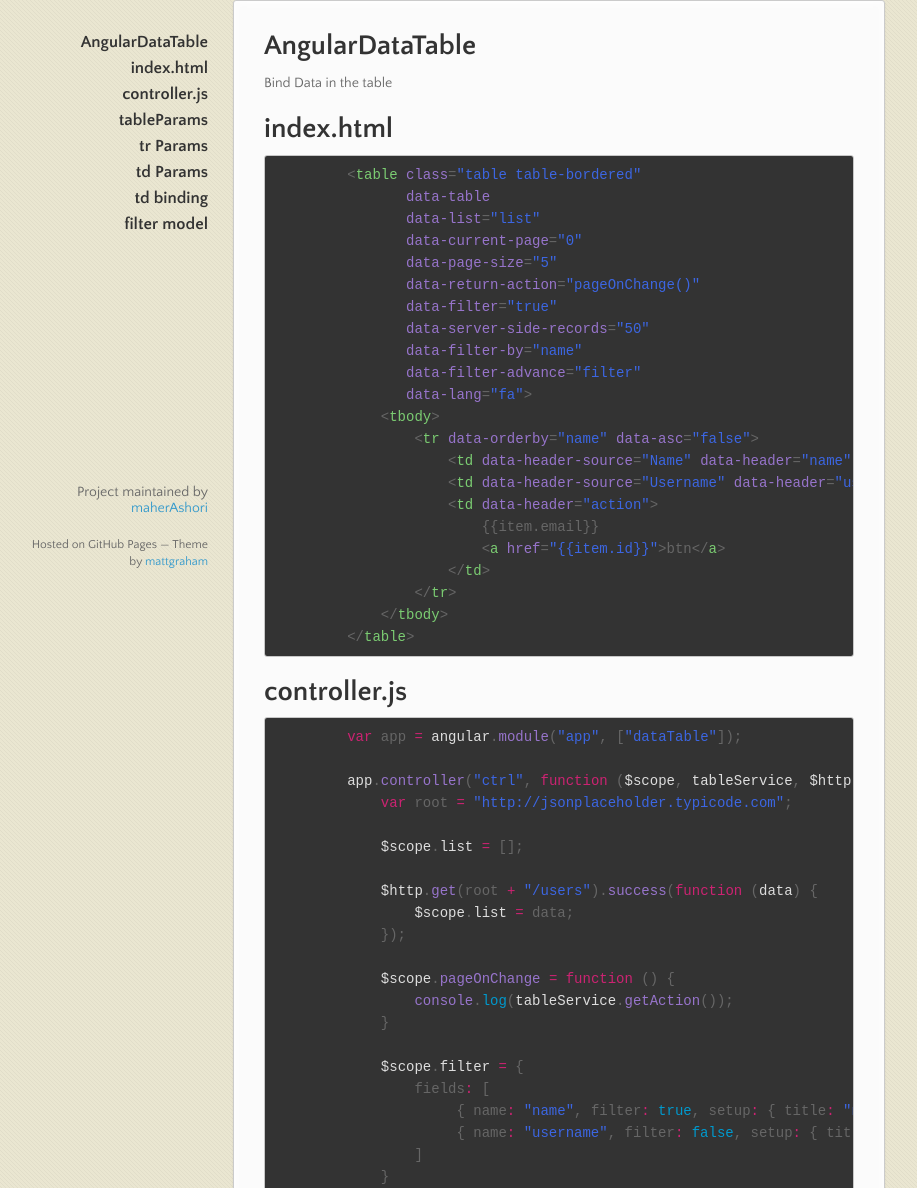
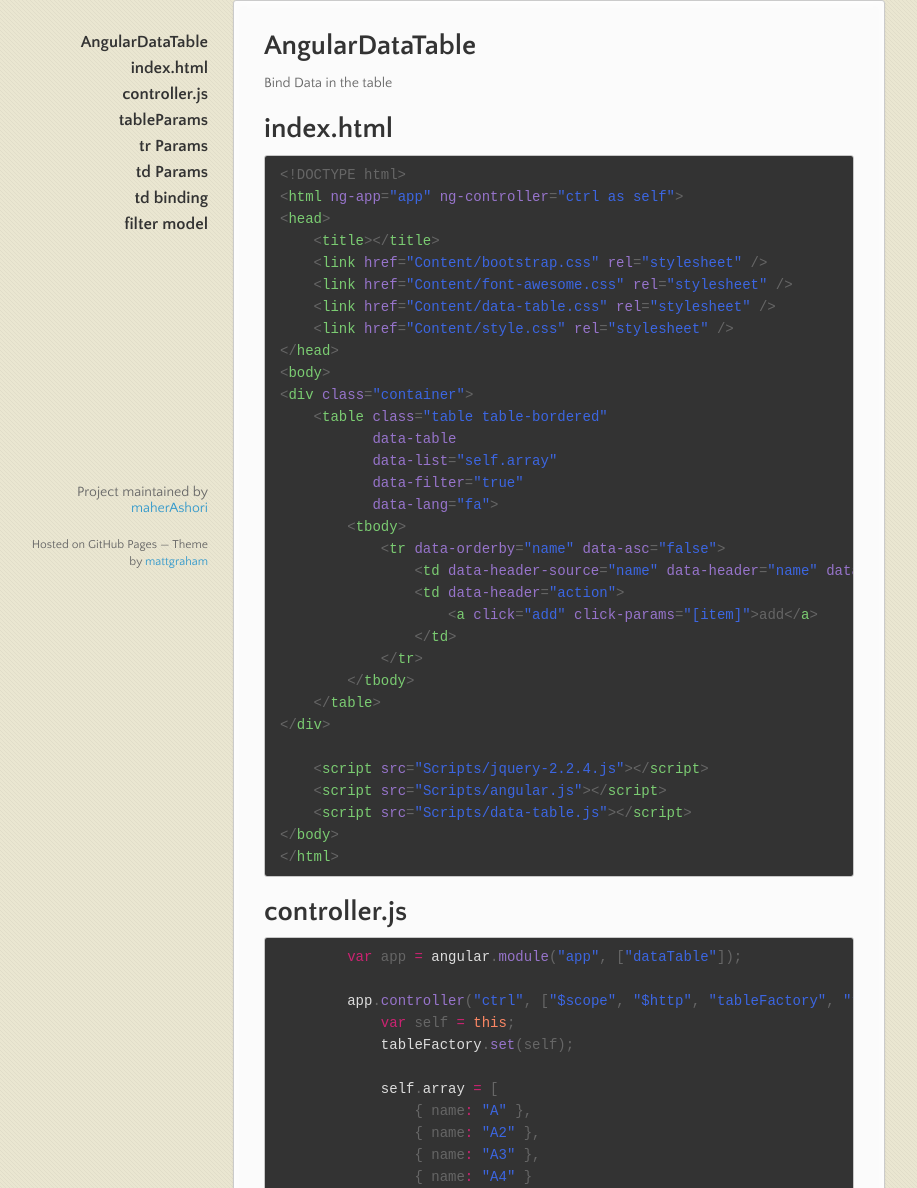
Before and after one commit to maherAshori/AngularDataTable, a plain HTML site: page index.html in a window 1280 px wide. Shown: the part 190-1378 px from the top of the page, without its empty margins (82-999 px from the left). Drawn offline with nearby package versions, Linux system fonts and the light colour scheme.

Commit message:
Create gh-pages branch via GitHub

```diff
--- a/index.html
+++ b/index.html
@@ -47,46 +47,55 @@
 <h1>
 <a id="indexhtml" class="anchor" href="#indexhtml" aria-hidden="true"><span aria-hidden="true" class="octicon octicon-link"></span></a>index.html</h1>
 
-<div class="highlight highlight-text-html-basic"><pre>        &lt;<span class="pl-ent">table</span> <span class="pl-e">class</span>=<span class="pl-s"><span class="pl-pds">"</span>table table-bordered<span class="pl-pds">"</span></span>
+<div class="highlight highlight-text-html-basic"><pre>&lt;!DOCTYPE html&gt;
+&lt;<span class="pl-ent">html</span> <span class="pl-e">ng-app</span>=<span class="pl-s"><span class="pl-pds">"</span>app<span class="pl-pds">"</span></span> <span class="pl-e">ng-controller</span>=<span class="pl-s"><span class="pl-pds">"</span>ctrl as self<span class="pl-pds">"</span></span>&gt;
+&lt;<span class="pl-ent">head</span>&gt;
+    &lt;<span class="pl-ent">title</span>&gt;&lt;/<span class="pl-ent">title</span>&gt;
+    &lt;<span class="pl-ent">link</span> <span class="pl-e">href</span>=<span class="pl-s"><span class="pl-pds">"</span>Content/bootstrap.css<span class="pl-pds">"</span></span> <span class="pl-e">rel</span>=<span class="pl-s"><span class="pl-pds">"</span>stylesheet<span class="pl-pds">"</span></span> /&gt;
+    &lt;<span class="pl-ent">link</span> <span class="pl-e">href</span>=<span class="pl-s"><span class="pl-pds">"</span>Content/font-awesome.css<span class="pl-pds">"</span></span> <span class="pl-e">rel</span>=<span class="pl-s"><span class="pl-pds">"</span>stylesheet<span class="pl-pds">"</span></span> /&gt;
+    &lt;<span class="pl-ent">link</span> <span class="pl-e">href</span>=<span class="pl-s"><span class="pl-pds">"</span>Content/data-table.css<span class="pl-pds">"</span></span> <span class="pl-e">rel</span>=<span class="pl-s"><span class="pl-pds">"</span>stylesheet<span class="pl-pds">"</span></span> /&gt;
+    &lt;<span class="pl-ent">link</span> <span class="pl-e">href</span>=<span class="pl-s"><span class="pl-pds">"</span>Content/style.css<span class="pl-pds">"</span></span> <span class="pl-e">rel</span>=<span class="pl-s"><span class="pl-pds">"</span>stylesheet<span class="pl-pds">"</span></span> /&gt;
+&lt;/<span class="pl-ent">head</span>&gt;
+&lt;<span class="pl-ent">body</span>&gt;
+&lt;<span class="pl-ent">div</span> <span class="pl-e">class</span>=<span class="pl-s"><span class="pl-pds">"</span>container<span class="pl-pds">"</span></span>&gt;
+    &lt;<span class="pl-ent">table</span> <span class="pl-e">class</span>=<span class="pl-s"><span class="pl-pds">"</span>table table-bordered<span class="pl-pds">"</span></span>
            <span class="pl-e">data-table</span>
-               <span class="pl-e">data-list</span>=<span class="pl-s"><span class="pl-pds">"</span>list<span class="pl-pds">"</span></span>
-               <span class="pl-e">data-current-page</span>=<span class="pl-s"><span class="pl-pds">"</span>0<span class="pl-pds">"</span></span>
-               <span class="pl-e">data-page-size</span>=<span class="pl-s"><span class="pl-pds">"</span>5<span class="pl-pds">"</span></span>
-               <span class="pl-e">data-return-action</span>=<span class="pl-s"><span class="pl-pds">"</span>pageOnChange()<span class="pl-pds">"</span></span>
+           <span class="pl-e">data-list</span>=<span class="pl-s"><span class="pl-pds">"</span>self.array<span class="pl-pds">"</span></span>
            <span class="pl-e">data-filter</span>=<span class="pl-s"><span class="pl-pds">"</span>true<span class="pl-pds">"</span></span>
-               <span class="pl-e">data-server-side-records</span>=<span class="pl-s"><span class="pl-pds">"</span>50<span class="pl-pds">"</span></span>
-               <span class="pl-e">data-filter-by</span>=<span class="pl-s"><span class="pl-pds">"</span>name<span class="pl-pds">"</span></span>
-               <span class="pl-e">data-filter-advance</span>=<span class="pl-s"><span class="pl-pds">"</span>filter<span class="pl-pds">"</span></span>
            <span class="pl-e">data-lang</span>=<span class="pl-s"><span class="pl-pds">"</span>fa<span class="pl-pds">"</span></span>&gt;
         &lt;<span class="pl-ent">tbody</span>&gt;
             &lt;<span class="pl-ent">tr</span> <span class="pl-e">data-orderby</span>=<span class="pl-s"><span class="pl-pds">"</span>name<span class="pl-pds">"</span></span> <span class="pl-e">data-asc</span>=<span class="pl-s"><span class="pl-pds">"</span>false<span class="pl-pds">"</span></span>&gt;
-                    &lt;<span class="pl-ent">td</span> <span class="pl-e">data-header-source</span>=<span class="pl-s"><span class="pl-pds">"</span>Name<span class="pl-pds">"</span></span> <span class="pl-e">data-header</span>=<span class="pl-s"><span class="pl-pds">"</span>name<span class="pl-pds">"</span></span> <span class="pl-e">data-binding</span>=<span class="pl-s"><span class="pl-pds">"</span>name<span class="pl-pds">"</span></span> <span class="pl-e">data-sortable</span>=<span class="pl-s"><span class="pl-pds">"</span>true<span class="pl-pds">"</span></span>&gt;&lt;/<span class="pl-ent">td</span>&gt;
-                    &lt;<span class="pl-ent">td</span> <span class="pl-e">data-header-source</span>=<span class="pl-s"><span class="pl-pds">"</span>Username<span class="pl-pds">"</span></span> <span class="pl-e">data-header</span>=<span class="pl-s"><span class="pl-pds">"</span>username<span class="pl-pds">"</span></span> <span class="pl-e">data-sortable</span>=<span class="pl-s"><span class="pl-pds">"</span>true<span class="pl-pds">"</span></span>&gt;{{item.username}}&lt;/<span class="pl-ent">td</span>&gt;
+                &lt;<span class="pl-ent">td</span> <span class="pl-e">data-header-source</span>=<span class="pl-s"><span class="pl-pds">"</span>name<span class="pl-pds">"</span></span> <span class="pl-e">data-header</span>=<span class="pl-s"><span class="pl-pds">"</span>name<span class="pl-pds">"</span></span> <span class="pl-e">data-binding</span>=<span class="pl-s"><span class="pl-pds">"</span>name<span class="pl-pds">"</span></span> <span class="pl-e">data-sortable</span>=<span class="pl-s"><span class="pl-pds">"</span>true<span class="pl-pds">"</span></span>&gt;&lt;/<span class="pl-ent">td</span>&gt;
                 &lt;<span class="pl-ent">td</span> <span class="pl-e">data-header</span>=<span class="pl-s"><span class="pl-pds">"</span>action<span class="pl-pds">"</span></span>&gt;
-                        {{item.email}}
-                        &lt;<span class="pl-ent">a</span> <span class="pl-e">href</span>=<span class="pl-s"><span class="pl-pds">"</span>{{item.id}}<span class="pl-pds">"</span></span>&gt;btn&lt;/<span class="pl-ent">a</span>&gt;
+                    &lt;<span class="pl-ent">a</span> <span class="pl-e">click</span>=<span class="pl-s"><span class="pl-pds">"</span>add<span class="pl-pds">"</span></span> <span class="pl-e">click-params</span>=<span class="pl-s"><span class="pl-pds">"</span>[item]<span class="pl-pds">"</span></span>&gt;add&lt;/<span class="pl-ent">a</span>&gt;
                 &lt;/<span class="pl-ent">td</span>&gt;
             &lt;/<span class="pl-ent">tr</span>&gt;
         &lt;/<span class="pl-ent">tbody</span>&gt;
-        &lt;/<span class="pl-ent">table</span>&gt;</pre></div>
+    &lt;/<span class="pl-ent">table</span>&gt;
+&lt;/<span class="pl-ent">div</span>&gt;
+
+<span class="pl-s1">    &lt;<span class="pl-ent">script</span> <span class="pl-e">src</span>=<span class="pl-s"><span class="pl-pds">"</span>Scripts/jquery-2.2.4.js<span class="pl-pds">"</span></span>&gt;&lt;/<span class="pl-ent">script</span>&gt;</span>
+<span class="pl-s1">    &lt;<span class="pl-ent">script</span> <span class="pl-e">src</span>=<span class="pl-s"><span class="pl-pds">"</span>Scripts/angular.js<span class="pl-pds">"</span></span>&gt;&lt;/<span class="pl-ent">script</span>&gt;</span>
+<span class="pl-s1">    &lt;<span class="pl-ent">script</span> <span class="pl-e">src</span>=<span class="pl-s"><span class="pl-pds">"</span>Scripts/data-table.js<span class="pl-pds">"</span></span>&gt;&lt;/<span class="pl-ent">script</span>&gt;</span>
+&lt;/<span class="pl-ent">body</span>&gt;
+&lt;/<span class="pl-ent">html</span>&gt;
+</pre></div>
 
 <h1>
 <a id="controllerjs" class="anchor" href="#controllerjs" aria-hidden="true"><span aria-hidden="true" class="octicon octicon-link"></span></a>controller.js</h1>
 
 <div class="highlight highlight-source-js"><pre>        <span class="pl-k">var</span> app <span class="pl-k">=</span> <span class="pl-smi">angular</span>.<span class="pl-en">module</span>(<span class="pl-s"><span class="pl-pds">"</span>app<span class="pl-pds">"</span></span>, [<span class="pl-s"><span class="pl-pds">"</span>dataTable<span class="pl-pds">"</span></span>]);
 
-        <span class="pl-smi">app</span>.<span class="pl-en">controller</span>(<span class="pl-s"><span class="pl-pds">"</span>ctrl<span class="pl-pds">"</span></span>, <span class="pl-k">function</span> (<span class="pl-smi">$scope</span>, <span class="pl-smi">tableService</span>, <span class="pl-smi">$http</span>) {
-            <span class="pl-k">var</span> root <span class="pl-k">=</span> <span class="pl-s"><span class="pl-pds">"</span>http://jsonplaceholder.typicode.com<span class="pl-pds">"</span></span>;
+        <span class="pl-smi">app</span>.<span class="pl-en">controller</span>(<span class="pl-s"><span class="pl-pds">"</span>ctrl<span class="pl-pds">"</span></span>, [<span class="pl-s"><span class="pl-pds">"</span>$scope<span class="pl-pds">"</span></span>, <span class="pl-s"><span class="pl-pds">"</span>$http<span class="pl-pds">"</span></span>, <span class="pl-s"><span class="pl-pds">"</span>tableFactory<span class="pl-pds">"</span></span>, <span class="pl-s"><span class="pl-pds">"</span>tableService<span class="pl-pds">"</span></span>, <span class="pl-k">function</span> (<span class="pl-smi">$scope</span>, <span class="pl-smi">$http</span>, <span class="pl-smi">tableFactory</span>, <span class="pl-smi">tableService</span>) {
+            <span class="pl-k">var</span> self <span class="pl-k">=</span> <span class="pl-v">this</span>;
+            <span class="pl-smi">tableFactory</span>.<span class="pl-en">set</span>(self);
 
-            <span class="pl-smi">$scope</span>.<span class="pl-smi">list</span> <span class="pl-k">=</span> [];
-
-            <span class="pl-smi">$http</span>.<span class="pl-en">get</span>(root <span class="pl-k">+</span> <span class="pl-s"><span class="pl-pds">"</span>/users<span class="pl-pds">"</span></span>).<span class="pl-en">success</span>(<span class="pl-k">function</span> (<span class="pl-smi">data</span>) {
-                <span class="pl-smi">$scope</span>.<span class="pl-smi">list</span> <span class="pl-k">=</span> data;
-            });
-
-            <span class="pl-smi">$scope</span>.<span class="pl-en">pageOnChange</span> <span class="pl-k">=</span> <span class="pl-k">function</span> () {
-                <span class="pl-en">console</span>.<span class="pl-c1">log</span>(<span class="pl-smi">tableService</span>.<span class="pl-en">getAction</span>());
-            }
+            <span class="pl-smi">self</span>.<span class="pl-smi">array</span> <span class="pl-k">=</span> [
+                { name<span class="pl-k">:</span> <span class="pl-s"><span class="pl-pds">"</span>A<span class="pl-pds">"</span></span> },
+                { name<span class="pl-k">:</span> <span class="pl-s"><span class="pl-pds">"</span>A2<span class="pl-pds">"</span></span> },
+                { name<span class="pl-k">:</span> <span class="pl-s"><span class="pl-pds">"</span>A3<span class="pl-pds">"</span></span> },
+                { name<span class="pl-k">:</span> <span class="pl-s"><span class="pl-pds">"</span>A4<span class="pl-pds">"</span></span> }
+            ];
 
             <span class="pl-smi">$scope</span>.<span class="pl-smi">filter</span> <span class="pl-k">=</span> {
                 fields<span class="pl-k">:</span> [
@@ -94,7 +103,15 @@
                      { name<span class="pl-k">:</span> <span class="pl-s"><span class="pl-pds">"</span>username<span class="pl-pds">"</span></span>, filter<span class="pl-k">:</span> <span class="pl-c1">false</span>, setup<span class="pl-k">:</span> { title<span class="pl-k">:</span> <span class="pl-s"><span class="pl-pds">"</span>username<span class="pl-pds">"</span></span>, type<span class="pl-k">:</span> <span class="pl-s"><span class="pl-pds">"</span>text<span class="pl-pds">"</span></span> } }
                 ]
             }
-        });</pre></div>
+
+            <span class="pl-smi">$scope</span>.<span class="pl-en">pageOnChange</span> <span class="pl-k">=</span> <span class="pl-k">function</span> () {
+                <span class="pl-en">console</span>.<span class="pl-c1">log</span>(<span class="pl-smi">tableService</span>.<span class="pl-en">getAction</span>());
+            }
+
+            <span class="pl-smi">self</span>.<span class="pl-en">add</span> <span class="pl-k">=</span> <span class="pl-k">function</span> (<span class="pl-smi">item</span>) {
+                <span class="pl-en">console</span>.<span class="pl-c1">log</span>(item);
+            }
+        }]);</pre></div>
 
 <h1>
 <a id="tableparams" class="anchor" href="#tableparams" aria-hidden="true"><span aria-hidden="true" class="octicon octicon-link"></span></a>tableParams</h1>
@@ -142,6 +159,7 @@
 &lt;<span class="pl-ent">td</span> <span class="pl-e">data-header</span>=<span class="pl-s"><span class="pl-pds">"</span>action<span class="pl-pds">"</span></span>&gt;
         {{item.email}}
         &lt;<span class="pl-ent">a</span> <span class="pl-e">href</span>=<span class="pl-s"><span class="pl-pds">"</span>{{item.id}}<span class="pl-pds">"</span></span>&gt;btn&lt;/<span class="pl-ent">a</span>&gt;
+        &lt;<span class="pl-ent">a</span> <span class="pl-e">click</span>=<span class="pl-s"><span class="pl-pds">"</span>add<span class="pl-pds">"</span></span> <span class="pl-e">click-params</span>=<span class="pl-s"><span class="pl-pds">"</span>[item]<span class="pl-pds">"</span></span>&gt;action&lt;/<span class="pl-ent">a</span>&gt;
 &lt;/<span class="pl-ent">td</span>&gt;</pre></div>
 
 <h1>
```
Also changed, not shown: params.json (+1 -1 lines). Lines whose indentation alone changed are shown as unchanged.
